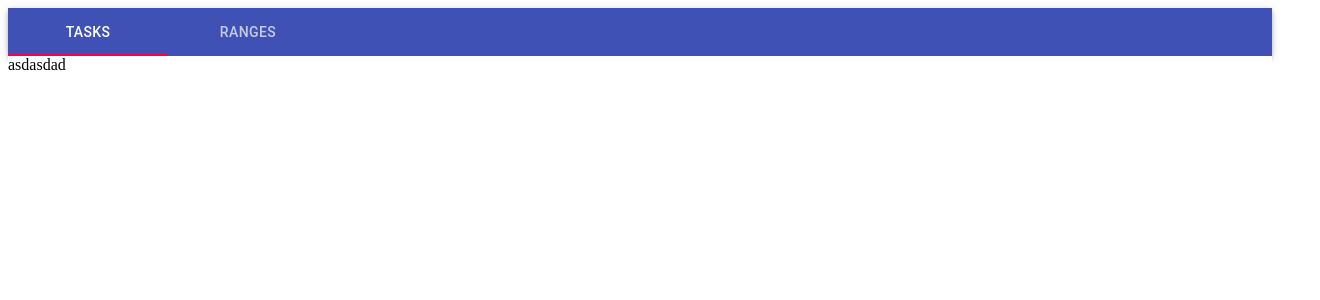
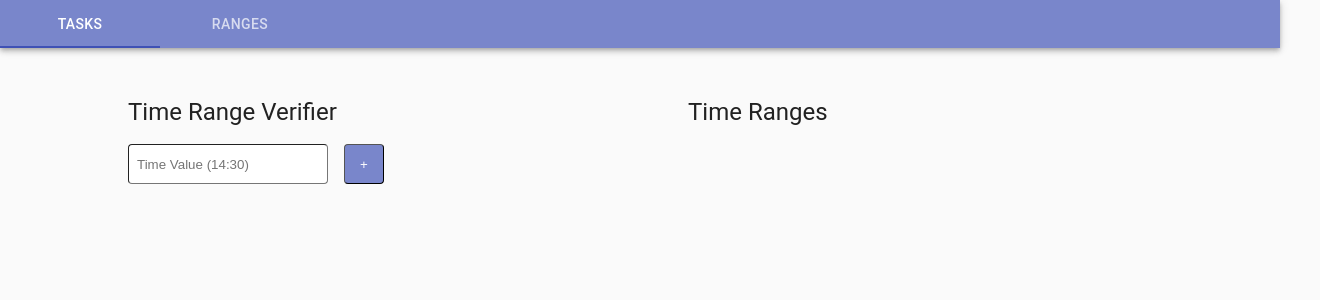
Before and after one commit to Justez/ranger, a React (Create React App) app: page / in a window 1280 px wide. Shown: the top 300 px of the page, 1320 px wide, since content can reach past the window. Built offline with nearby package versions, Linux system fonts and the light colour scheme.

Commit message:
Add styles and form validations

```diff
--- a/package.json
+++ b/package.json
@@ -10,6 +10,7 @@
     "@testing-library/user-event": "^7.1.2",
     "react": "^16.13.1",
     "react-dom": "^16.13.1",
+    "react-hook-form": "^6.0.1",
     "react-scripts": "3.4.1"
   },
   "scripts": {
--- a/src/App.tsx
+++ b/src/App.tsx
@@ -1,9 +1,13 @@
 import React from 'react';
+import CssBaseline from '@material-ui/core/CssBaseline';
 
 import Main from './pages/main';
 
 const App = () => (
+  <>
+  <CssBaseline />
   <Main />
+  </>
 );
 
 export default App;
--- a/src/business-components/ranges-template/ranges-template.tsx
+++ b/src/business-components/ranges-template/ranges-template.tsx
@@ -1,26 +1,17 @@
 import React from 'react';
+import { Grid, Typography } from '@material-ui/core';
+import TimeInputForm from '../../components/time-input-form';
 
-import { makeStyles } from '@material-ui/core/styles';
-
-type Props = {
-    children: JSX.Element;
-    value: number;
-    index: number;
-}
-
-const useStyles = makeStyles((theme) => ({
-    root: {
-        flexGrow: 1,
-        backgroundColor: theme.palette.background.paper,
-    },
-}));
-
-export default function SimpleTabs() {
-    const classes = useStyles();
-
-    return (
-        <div className={classes.root}>
-            asdasdad
-        </div>
-    );
-}
+export default () => (
+    <Grid container justify='center'>
+        <Grid item xs={5}>
+            <Typography paragraph variant="h5">Time Ranges</Typography>
+            <TimeInputForm
+                name="range"
+                label="Time Range (14:30 - 19:34)"
+                pattern={/(?:[01]\d:[0-5][0-9]|2[0-3]:[0-5][0-9])-(?:[01]\d:[0-5][0-9]|2[0-3]:[0-5][0-9])/i}
+                patternMessage="Please provide correct time range, like 09:30-14:30"
+            />
+        </Grid>
+    </Grid>
+);
--- a/src/business-components/tasks-template/tasks-template.tsx
+++ b/src/business-components/tasks-template/tasks-template.tsx
@@ -1,19 +1,20 @@
 import React from 'react';
-import { makeStyles } from '@material-ui/core/styles';
+import { Grid, Typography } from '@material-ui/core';
+import TimeInputForm from '../../components/time-input-form';
 
-const useStyles = makeStyles((theme) => ({
-    root: {
-        flexGrow: 1,
-        backgroundColor: theme.palette.background.paper,
-    },
-}));
-
-export default function SimpleTabs() {
-    const classes = useStyles();
-
-    return (
-        <div className={classes.root}>
-            asdasdad
-        </div>
-    );
-}
+export default () => (
+    <Grid container justify='center' spacing={10}>
+        <Grid item xs={5}>
+            <Typography paragraph variant="h5">Time Range Verifier</Typography>
+            <TimeInputForm
+                name="time"
+                label="Time Value (14:30)"
+                pattern={/^[01]\d:[0-5][0-9]|2[0-3]:[0-5][0-9]$/i}
+                patternMessage="Please provide correct time format HH:MM, like 14:30"
+            />
+        </Grid>
+        <Grid item xs={5}>
+            <Typography paragraph variant="h5">Time Ranges</Typography>
+        </Grid>
+    </Grid>
+);
--- /dev/null
+++ b/src/components/time-input-form/index.ts
@@ -0,0 +1,2 @@
+export * from './types';
+export { default } from './time-input-form';
--- /dev/null
+++ b/src/components/time-input-form/time-input-form.tsx
@@ -0,0 +1,54 @@
+import React from 'react';
+import { useForm } from "react-hook-form";
+import { makeStyles, Theme } from '@material-ui/core/styles';
+import { SubmitData } from './'
+
+const useStyles = makeStyles((theme: Theme) => ({
+    input: {
+        height: 40,
+        width: 200,
+        padding: theme.spacing(1),
+        marginRight: theme.spacing(2),
+        borderRadius: theme.shape.borderRadius,
+        borderWidth: 0.5,
+    },
+    submit: {
+        borderRadius: theme.shape.borderRadius,
+        borderWidth: 0.5,
+        backgroundColor: theme.palette.primary.light,
+        color: theme.palette.primary.contrastText,
+        height: 40,
+        width: 40,
+    },
+    error: {
+        color: theme.palette.error.main
+    }
+}));
+
+type Props = {
+    label: string;
+    name: string;
+    pattern: RegExp;
+    patternMessage: string;
+}
+
+export default function TimeInputForm({ label, name, pattern, patternMessage }: Props) {
+    const classes = useStyles();
+    const { register, handleSubmit, errors } = useForm();
+
+    const onSubmit = (data: SubmitData) => console.log(data);
+
+    return (
+        <form onSubmit={handleSubmit(onSubmit)}>
+            <input
+                className={classes.input}
+                name={name}
+                placeholder={label}
+                ref={register({ required: true, pattern })}
+            />
+            <input className={classes.submit} type="submit" value="+"/>
+            {errors[name]?.type === 'pattern' && <p className={classes.error}>{patternMessage}</p>}
+            {errors[name]?.type === 'required' && <p className={classes.error}>Required!</p>}
+        </form>
+    );
+}
--- /dev/null
+++ b/src/components/time-input-form/types.ts
@@ -0,0 +1,3 @@
+export interface SubmitData {
+    [key: string]: string
+}
--- a/src/pages/main/main.tsx
+++ b/src/pages/main/main.tsx
@@ -1,6 +1,6 @@
 import React from 'react';
 import { makeStyles, Theme } from '@material-ui/core/styles';
-import { AppBar, Tab, Tabs } from '@material-ui/core';
+import { AppBar, Box, Tab, Tabs } from '@material-ui/core';
 
 import TasksTemplate from '../../business-components/tasks-template';
 import RangesTemplate from '../../business-components/ranges-template';
@@ -27,15 +27,17 @@ export default function SimpleTabs() {
     };
 
     return (
-        <div className={classes.root}>
-            <AppBar position="static">
-                <Tabs value={value} onChange={handleChange} aria-label="simple tabs example">
+        <>
+            <AppBar position="static" className={classes.root}>
+                <Tabs value={value} onChange={handleChange} indicatorColor='primary'>
                     <Tab label="Tasks" />
                     <Tab label="Ranges" />
                 </Tabs>
             </AppBar>
-            {value === 0 && <TasksTemplate />}
-            {value === 1 && <RangesTemplate />}
-        </div>
+            <Box mt={6} ml={2}>
+                {value === 0 && <TasksTemplate />}
+                {value === 1 && <RangesTemplate />}
+            </Box>
+        </>
     );
 }
```
Also changed, not shown: 2 other files (tests, documents, lock files or other folders).
